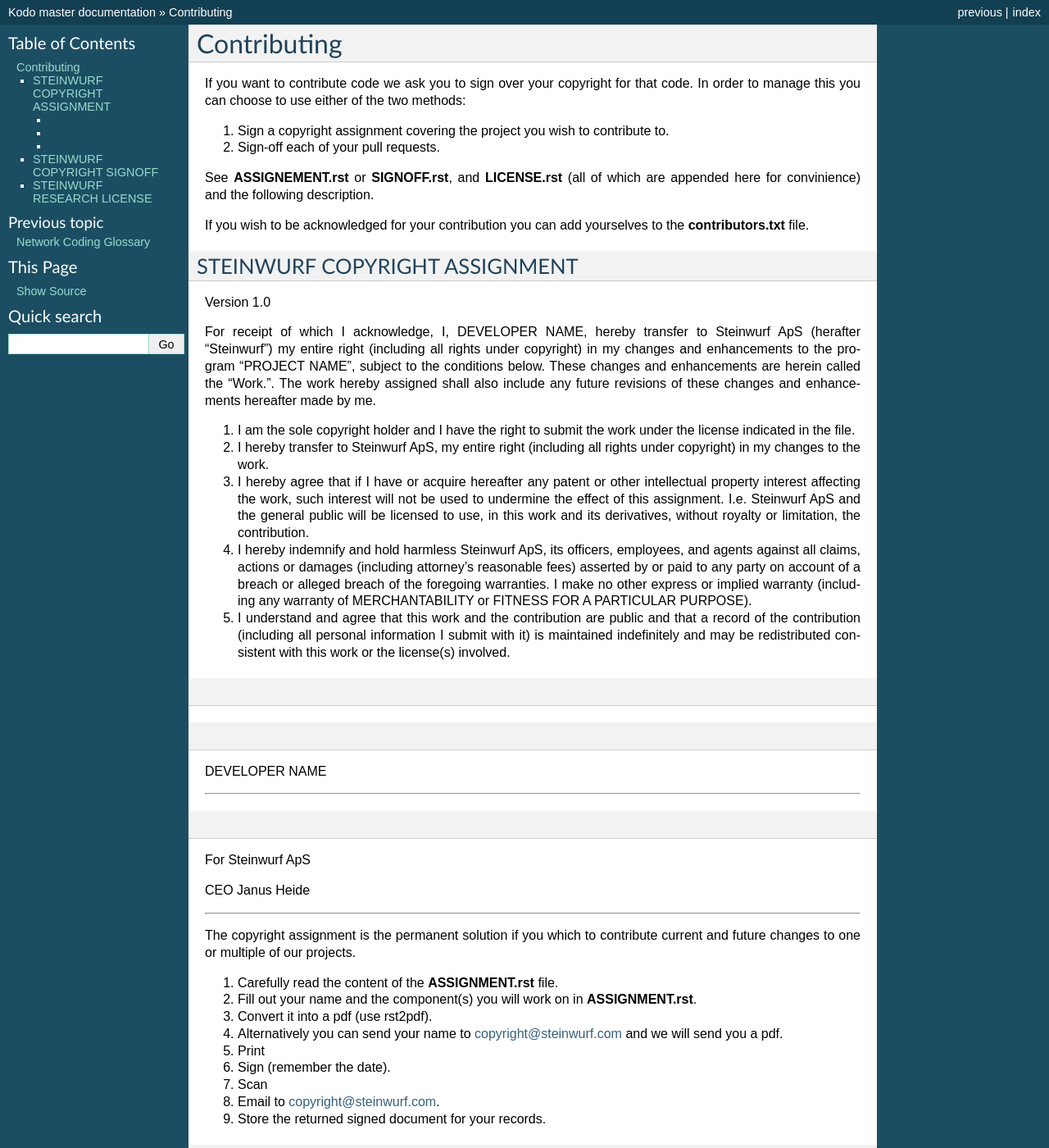
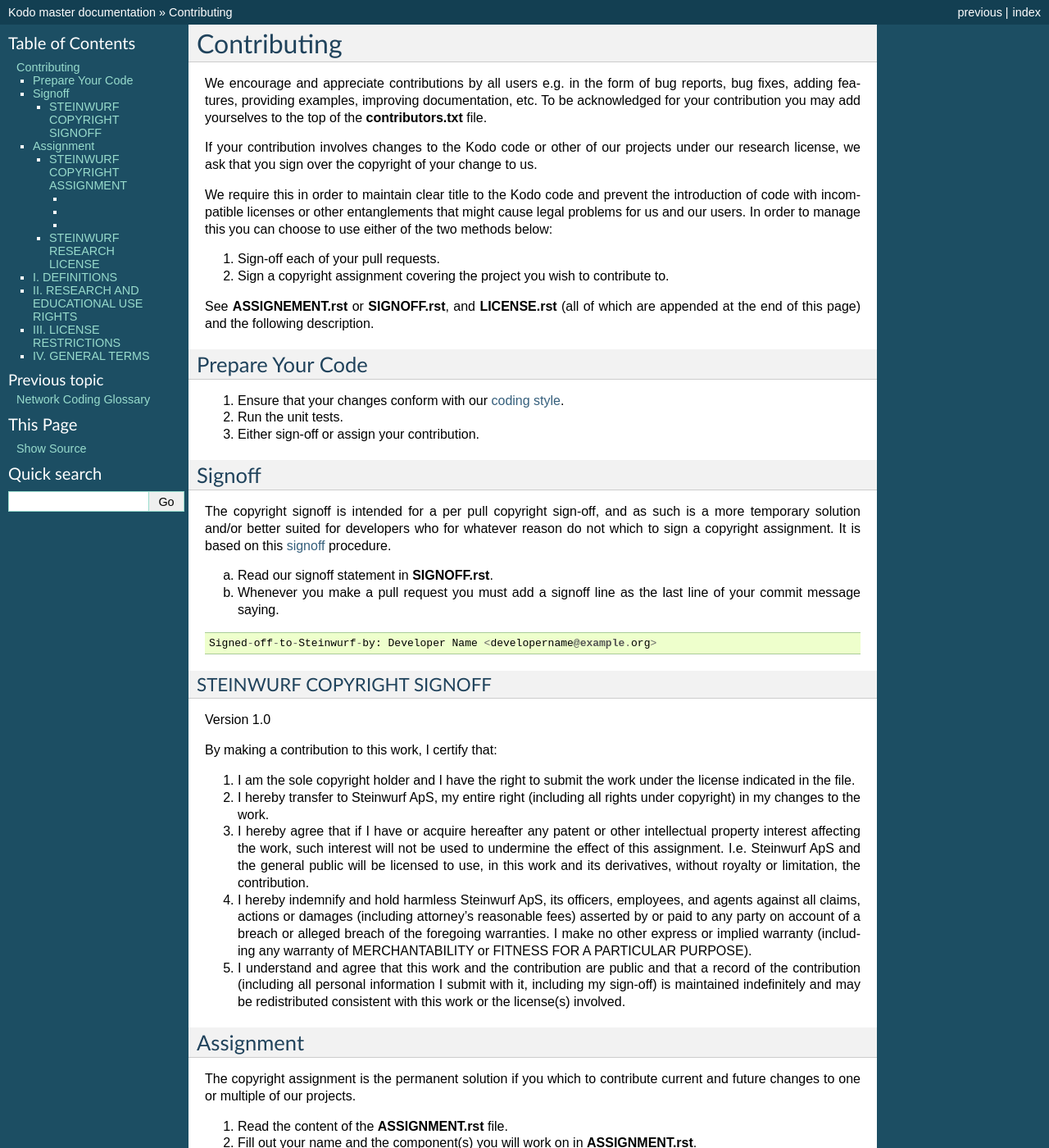
Before and after one commit to msherif4/kodo, a Sphinx documentation site: the page built from docs/source/contribution/contribution.rst, in a window 1280 px wide and 1400 px high. Shown: the whole window at 82% size. Built offline with Sphinx 7.4.7, drawn with Linux system fonts in a browser that asks for light colours; formulas are drawn with MathJax 3; some of the changed text lies outside the part shown.

Commit message:
modified the contribution description and cleaned out some sphinx warnings

```diff
--- a/docs/source/contribution/contribution.rst
+++ b/docs/source/contribution/contribution.rst
@@ -1,21 +1,56 @@
 Contributing
 ++++++++++++
 
-If you want to contribute code we ask you to sign over your copyright for that code. In order to manage this you can choose to use either of the two methods:
+We encourage and appreciate contributions by all users e.g. in the form of bug reports, bug fixes, adding features, providing examples, improving documentation, etc. To be acknowledged for your contribution you may add yourselves to the top of the **contributors.txt** file.
 
-1. Sign a copyright assignment covering the project you wish to contribute to.
-2. Sign-off each of your pull requests.
+If your contribution involves changes to the Kodo code or other of our projects under our research license, we ask that you sign over the copyright of your change to us.
 
-See **ASSIGNEMENT.rst** or **SIGNOFF.rst**, and **LICENSE.rst** (all of which are appended here for convinience) and the following description.
+We require this in order to maintain clear title to the Kodo code and prevent the introduction of code with incompatible licenses or other entanglements that might cause legal problems for us and our users. In order to manage this you can choose to use either of the two methods below:
 
-If you wish to be acknowledged for your contribution you can add yourselves to the **contributors.txt** file.
+1. Sign-off each of your pull requests.
+2. Sign a copyright assignment covering the project you wish to contribute to.
+
+See **ASSIGNEMENT.rst** or **SIGNOFF.rst**, and **LICENSE.rst** (all of which are appended at the end of this page) and the following description.
 
 
-.. include:: ASSIGNMENT.rst
+Prepare Your Code
+-----------------
+
+.. _style: https://github.com/steinwurf/steinwurf-labs/blob/master/docs/coding_style.rst
+
+__ style_
+
+1. Ensure that your changes conform with our `coding style`__.
+2. Run the unit tests.
+3. Either sign-off or assign your contribution.
+
+
+Signoff
+-------
+
+.. _signoff: http://gerrit.googlecode.com/svn/documentation/2.0/user-signedoffby.html
+
+The copyright signoff is intended for a per pull copyright sign-off, and as such is a more temporary solution and/or better suited for developers who for whatever reason do not which to sign a copyright assignment. It is based on this signoff_ procedure.
+
+a. Read our signoff statement in **SIGNOFF.rst**.
+b. Whenever you make a pull request you must add a signoff line as the last line of your commit message saying.
+
+::
+
+
+   Signed-off-to-Steinwurf-by: Developer Name <developername@example.org>
+
+
+.. include:: SIGNOFF.rst
+
+
+
+Assignment
+----------
 
 The copyright assignment is the permanent solution if you which to contribute current and future changes to one or multiple of our projects.
 
-#. Carefully read the content of the **ASSIGNMENT.rst** file.
+#. Read the content of the **ASSIGNMENT.rst** file.
 #. Fill out your name and the component(s) you will work on in **ASSIGNMENT.rst**.
 #. Convert it into a pdf (use rst2pdf).
 #. Alternatively you can send your name to copyright@steinwurf.com and we will send you a pdf.
@@ -26,21 +61,9 @@
 #. Store the returned signed document for your records.
 
 
-.. include:: SIGNOFF.rst
-
-----
-
-.. _signoff: http://gerrit.googlecode.com/svn/documentation/2.0/user-signedoffby.html
-
-The copyright signoff is intended for a per pull copyright sign-off, and as such is a more temporary solution and/or better suited for developers who for whatever reason do not which to sign a copyright assignment. It is based on this signoff_ procedure.
-
-a. Carefully read our signoff statement in **SIGNOFF.rst**.
-b. Whenever you make a pull request you must add a signoff line as the last line of your commit message saying.
-
-::
 
 
-   Signed-off-by: Developer Name <developername@example.org>
+.. include:: ASSIGNMENT.rst
 
 
 ----
```
Also changed, not shown: docs/source/intro.rst (+13 -2 lines), docs/source/user.rst (+8 -0 lines), docs/source/using_kodo.rst (+8 -0 lines).
